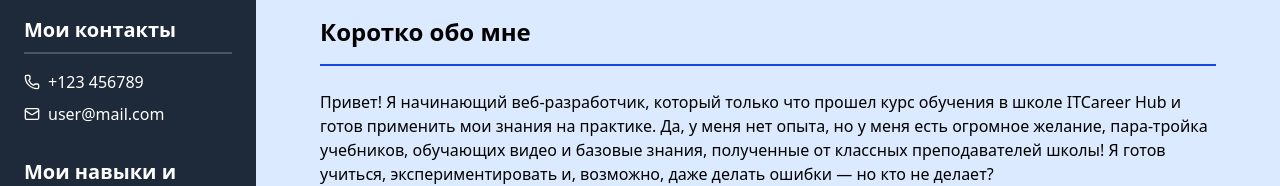
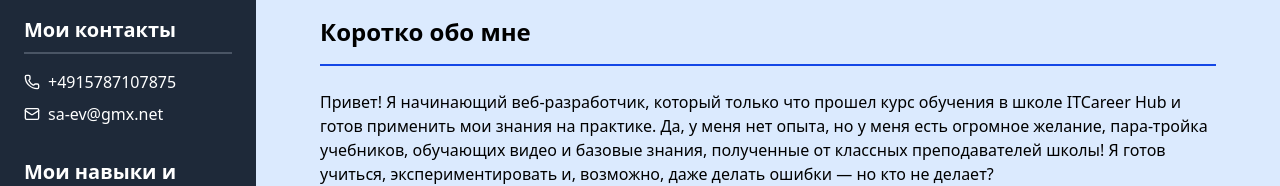
Before and after one commit to Sa-Ev/web_portfolio, a React (Vite) app: page / in a window 1280 px wide. Shown: the part 184-370 px from the top of the page. Built offline with nearby package versions, Linux system fonts and the light colour scheme.

Commit message:
Contact details updated

```diff
--- a/src/components/layout/Sidebar.jsx
+++ b/src/components/layout/Sidebar.jsx
@@ -14,11 +14,11 @@ const Sidebar = () => {
         <div className="w-full h-0.5 bg-gray-600 mb-4"></div>
         <div className="flex items-center mb-2">
           <Phone size={16} className="mr-2" />
-          <span>+123 456789</span>
+          <span>+4915787107875</span>
         </div>
         <div className="flex items-center">
           <Mail size={16} className="mr-2" />
-          <span>user@mail.com</span>
+          <span>sa-ev@gmx.net</span>
         </div>
       </section>
 
```
